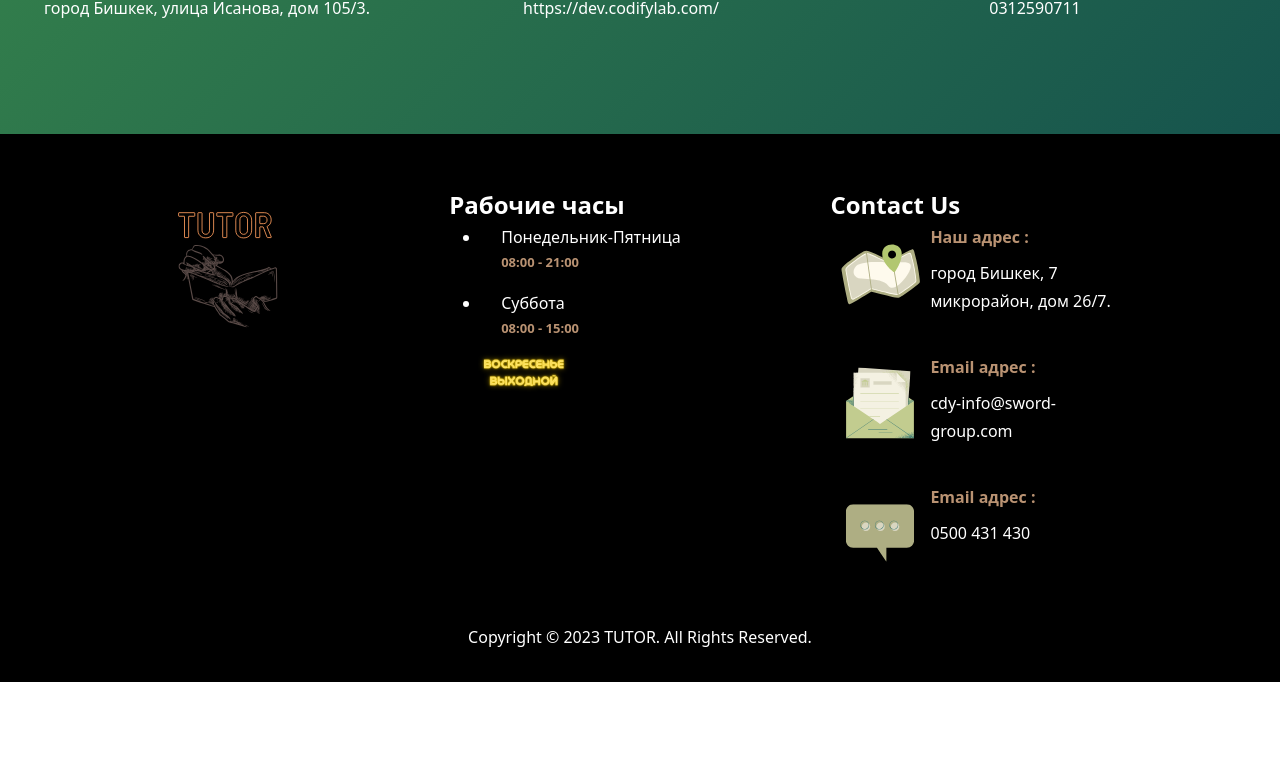
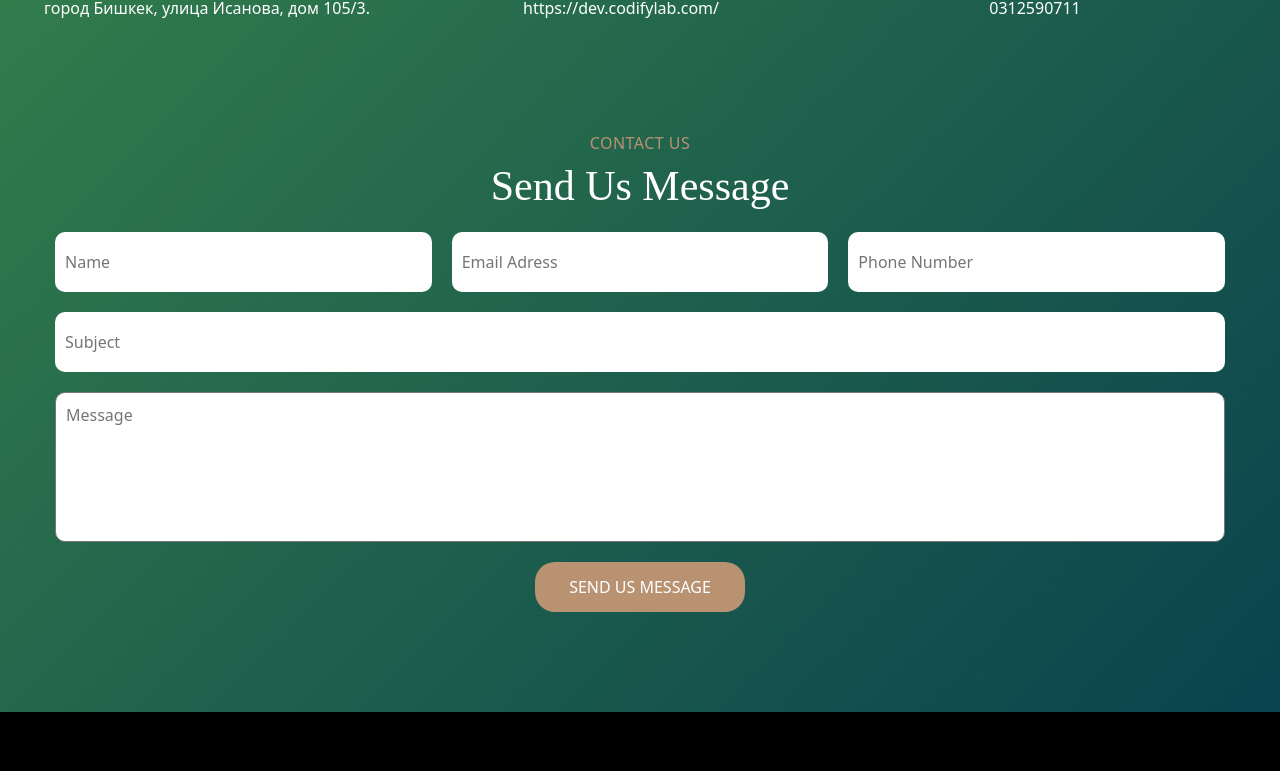
Before and after one commit to Abduldahanova/Test-exam, a React (Create React App) app: page /contacts in a window 1280 px wide. Shown: the part 975-1746 px from the top of the page. Before the commit the page ends 1659 px from the top, so only its background shows below. Built offline with nearby package versions, Linux system fonts and the light colour scheme.

Commit message:
Input-menu

```diff
--- a/src/components/contacts/ContactForm.js
+++ b/src/components/contacts/ContactForm.js
@@ -1,9 +1,9 @@
-import "../contacts/contactForm.css"
+import "../contacts/contactForm.css";
 import Card from 'react-bootstrap/Card';
 import CardGroup from 'react-bootstrap/CardGroup';
-import MapSvg from './image/icons/map.svg'
-import EmailSvg from './image/icons/email.svg'
-import ChatSvg from './image/icons/chat.svg'
+import MapSvg from './image/icons/map.svg';
+import EmailSvg from './image/icons/email.svg';
+import ChatSvg from './image/icons/chat.svg';
 
 function GroupCards() {
   return (
@@ -47,6 +47,18 @@ function GroupCards() {
         </Card.Body>
       </Card>
         </div>
+      <div className="contact-menu">
+        <h4>contact us</h4>
+        <h2>Send Us Message</h2>
+        <div className="input-menu">
+          <input type="text" name="name" placeholder="Name"/>
+          <input type="email" name="email" placeholder="Email Adress"/>
+          <input type="tel" name="phone" placeholder="Phone Number"/>
+        </div>
+          <input className="text-subject" type="text" name="subject" placeholder="Subject"/>
+          <textarea className="text-message" name="message" placeholder="Message"></textarea>
+          <button>Send us message</button>
+      </div>
     </CardGroup>
   );
 }
--- a/src/components/contacts/contactForm.css
+++ b/src/components/contacts/contactForm.css
@@ -29,6 +29,7 @@
     color: #ffff;
 }
 .card-title {
+    color: #b99272;
     margin-bottom: 35px;
 }
 .card-text {
@@ -39,3 +40,71 @@
 .card-text:last-child {
     border: none;
 }
+.contact-menu {
+    display: flex;
+    flex-direction: column;
+    width: 1170px;
+    margin: 0 auto;
+}
+.contact-menu h4 {
+    color: #b99272;
+    text-align: center;
+    vertical-align: top;
+    text-transform: uppercase;
+    font-size: 16px;
+    text-transform: uppercase;
+    letter-spacing: .03em;
+}
+.contact-menu h2 {
+    color: #fff;
+    text-align: center;
+    font-size: 42px;
+    font-family: Oswald;
+    font-weight: 400;
+    margin-bottom: 20px;
+}
+.input-menu {
+    display: flex;
+    justify-content: space-between;
+    width: 100%;
+    margin-bottom: 20px;
+}
+
+input {
+    width: 100%;
+    height: 60px;
+    border: none;
+    border-radius: 10px;
+    margin-right: 20px;
+    padding-left: 10px;
+}
+input[type="tel"] {
+    margin-right: 0;
+}
+
+.text-subject {
+    margin-bottom: 20px;
+}
+
+.text-message {
+    width: 100%;
+    height: 150px;
+    border-radius: 10px;
+    resize: none;
+    padding: 10px;
+    margin-bottom: 20px;
+}
+
+.contact-menu button {
+    cursor: pointer;
+    background-color: #b99272;
+    color: #fff;
+    text-transform: uppercase;
+    font-weight: 400;
+    width: 210px;
+    height: 50px;
+    border-radius: 20px;
+    border: none;
+    margin: 0 auto;
+    margin-bottom: 100px;
+}
--- a/src/components/footer/footer.js
+++ b/src/components/footer/footer.js
@@ -47,7 +47,7 @@ const Footer = () => {
                     <div className="footer-list">
                     <img src={ChatSvg} />
                         <div className='footer-detail'>
-                        <h3>Email адрес :</h3>
+                        <h3>Контакты :</h3>
                             <p> 0500 431 430 </p>
                         </div>
                     </div>
```
